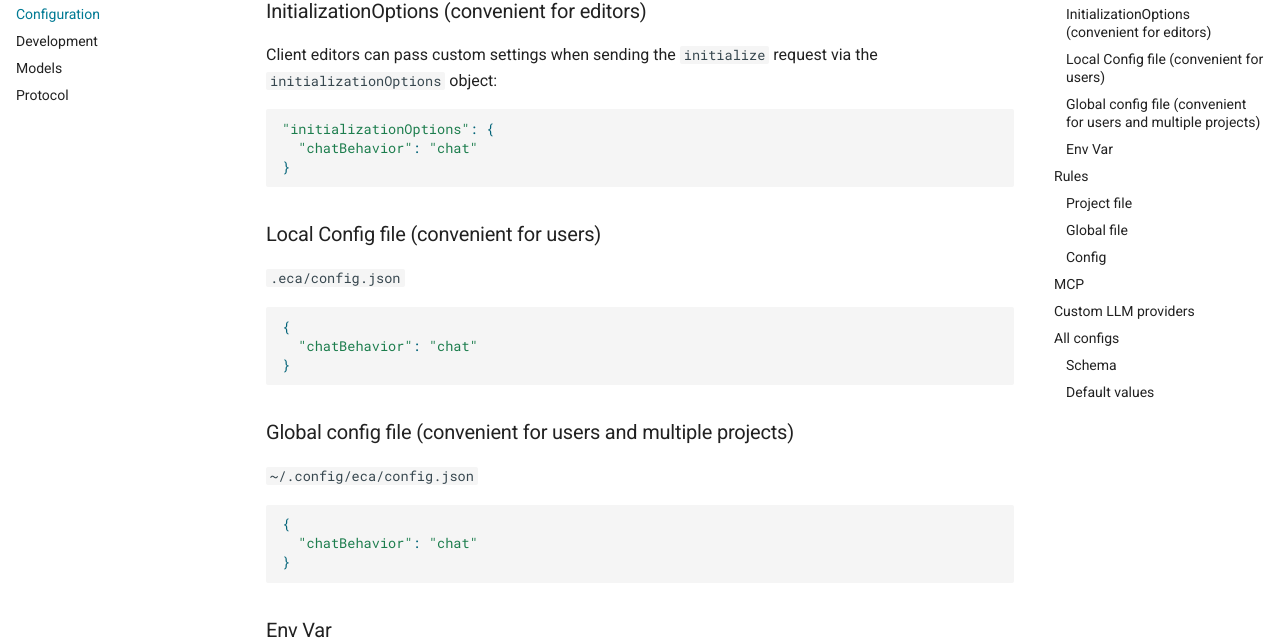
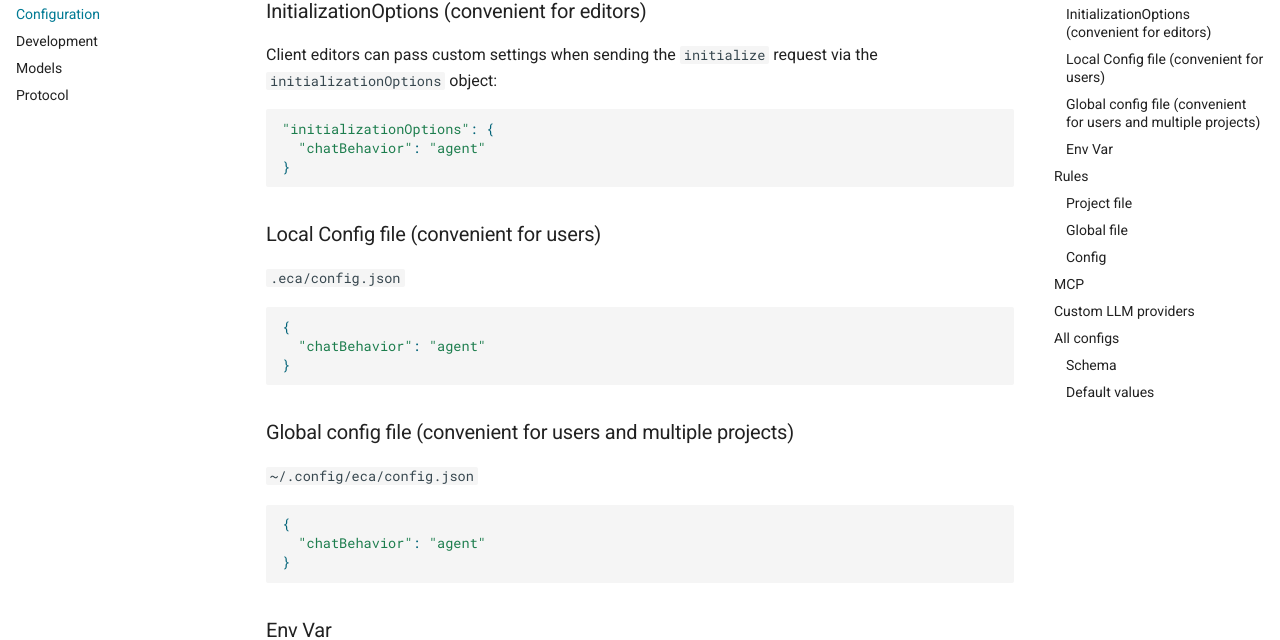
Before and after one commit to tomgeorge/eca, an MkDocs documentation site: the page built from docs/configuration.md, in a window 1280 px wide and 900 px high, scrolled down 219 px. Shown: the part 121-761 px from the top of the window. Built offline with MkDocs 1.6.1 and Material for MkDocs 9.7.7, drawn with Linux system fonts in a browser that asks for light colours; comment, search, counter and statistics services are not loaded.

````diff
--- a/docs/configuration.md
+++ b/docs/configuration.md
@@ -11,7 +11,7 @@
 
 ```javascript
 "initializationOptions": {
-  "chatBehavior": "chat"
+  "chatBehavior": "agent"
 }
 ```
 
@@ -20,7 +20,7 @@
 `.eca/config.json`
 ```javascript
 {
-  "chatBehavior": "chat"
+  "chatBehavior": "agent"
 }
 ```
 
@@ -29,7 +29,7 @@
 `~/.config/eca/config.json`
 ```javascript
 {
-  "chatBehavior": "chat"
+  "chatBehavior": "agent"
 }
 ```
 
````
Also changed, not shown: CHANGELOG.md (+2 -0 lines), 7 other files.
